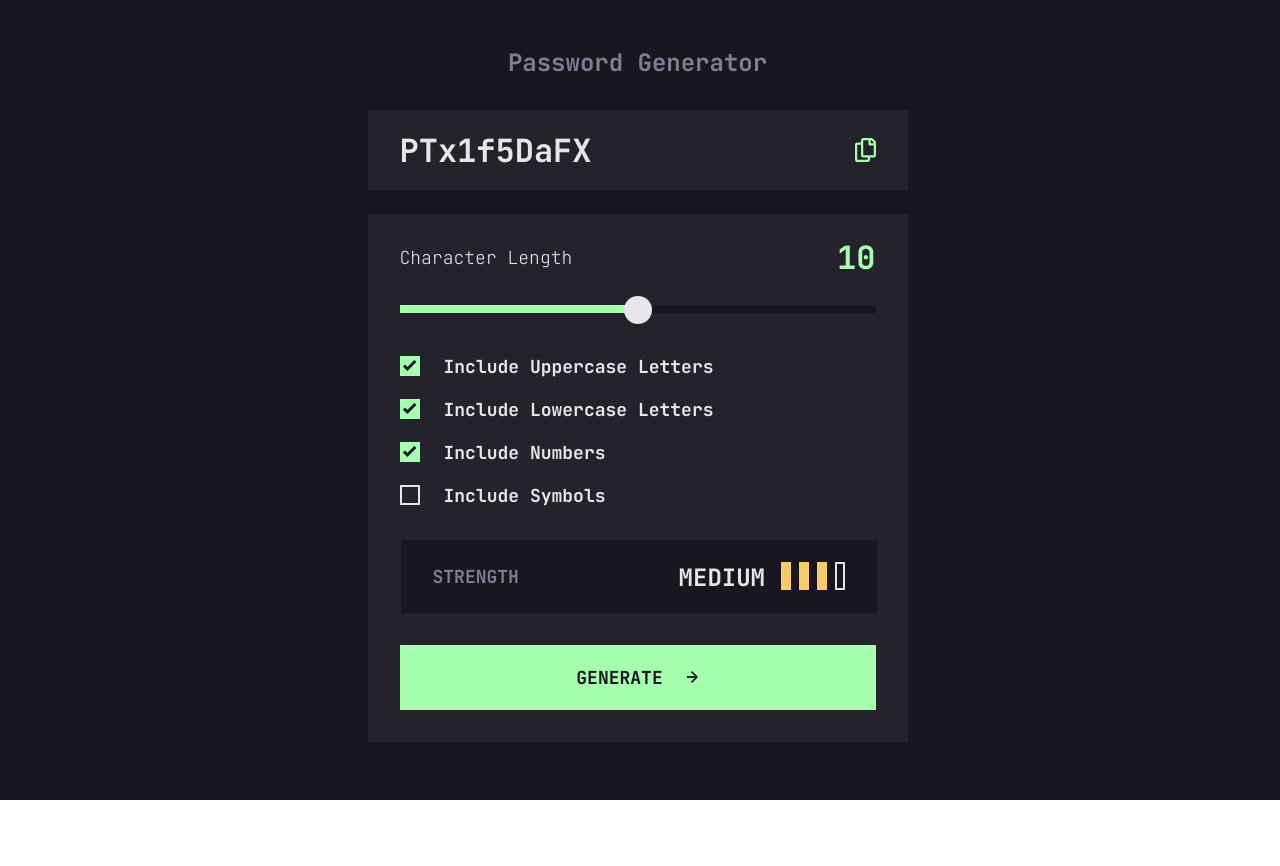
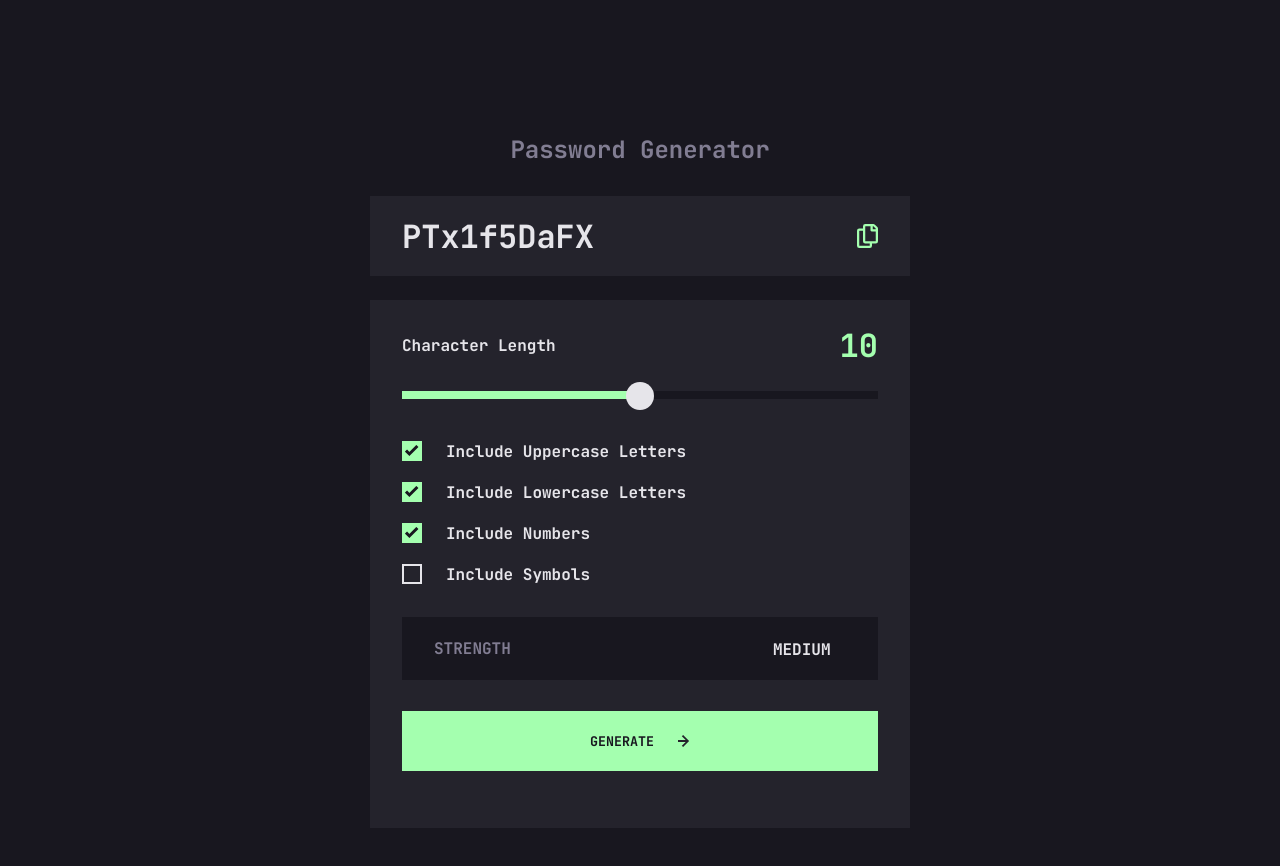
Before and after one commit to HusseinSamy/password-generator, an Angular app: page / in a window 1280 px wide. Shown: the top 866 px of the page. Before the commit the page ends 800 px from the top, so only its background shows below. Built offline with nearby package versions, Linux system fonts and the light colour scheme.

Commit message:
Minor changes in desktop styles

```diff
--- a/src/app/app.component.scss
+++ b/src/app/app.component.scss
@@ -1,30 +1,50 @@
 @import '/src/px-to-rem.scss';
 main{
   background-color: var(--very-dark-grey);
-  min-height: 100dvh;
+  min-height: 100vh;
+  min-width: 100vw;
+  overflow: hidden;
   display: flex;
   flex-direction: column;
-  justify-content: center;
   align-items: center;
+  padding-top: 6.4rem;
+}
+
+.copy-icon-mobile, .copy-icon-desktop{
+  fill: #A4FFAF;
+}
+.copy-icon-mobile:hover, .copy-icon-desktop:hover{
+  fill: var(--almost-white);
+  cursor: pointer;
+  transition: fill 0.2s ease-out;
+}
+
+.copy-icon-mobile{
+  display: none;
 }
 .container{
-  margin-top: rem(-2);
-  margin-left: rem(-5);
+  padding: 2rem;
   display: flex;
   flex-direction: column;
   align-items: center;
   min-height: rem(705);
   gap: rem(24);
   width: 100%;
+  max-width: rem(540);
 }
 
 .header-password__container{
   display: flex;
   flex-direction: column;
   align-items: center;
-  height: rem(143);
   justify-content: space-between;
   gap: rem(31);
+}
+
+.password{
+  max-width: 90%;
+  overflow-x: scroll;
+  overflow-y: hidden;
 }
 
 
@@ -35,6 +55,14 @@ main{
   height: rem(42);
   background-color: var(--dark-grey);
   padding: rem(19) rem(32);
+
+  .password__copy-to-clipboard{
+    display: flex;
+    gap: rem(10);
+    .copy-to-clipboard__keword{
+      color: #A4FFAF;
+    }
+  }
   h2{
     color: var(--almost-white);
   }
@@ -50,7 +78,7 @@ main{
   height: rem(460);
   flex-shrink: 0;
   background-color: var(--dark-grey);
-  padding: rem(34) rem(32);
+  padding: rem(36) rem(32) rem(32)rem(32);
   display: flex;
   flex-direction: column;
   justify-content: flex-start;
@@ -61,11 +89,9 @@ main{
     width: 100%;
     label{
       display: flex;
-      font-weight: 200;
       justify-content: space-between;
-      font-size: rem(18);
-      line-height: rem(20);
-      margin-bottom: rem(29);
+      margin-bottom: rem(27);
+      line-height: rem(20) !important;
       color: var(--almost-white);
 
       .character-length-value{
@@ -81,10 +107,8 @@ main{
     .password-options__option{
       display: flex;
       gap: rem(24);
-      align-items: center;
+      align-items: flex-start;
       margin-bottom: rem(20);
-      font-size: rem(18);
-      line-height: rem(23);
       label{
         color: var(--almost-white);
       }
@@ -99,16 +123,13 @@ main{
 
 .strength-meter{
   width: rem(412);
-  margin-top: rem(-2);
-  margin-left: rem(1);
+  margin-top: rem(-3);
   display: flex;
   justify-content: space-between;
   align-items: center;
   background-color: var(--very-dark-grey);
   padding: rem(20) rem(32);
   .strength-meter__keyword{
-    font-size: rem(18);
-    line-height: rem(23);
     color: var(--grey);
     margin: 0;
   }
@@ -117,18 +138,15 @@ main{
     margin-top: rem(2);
     gap: rem(15.5);
     .indicator__keyword{
-      font-size: rem(24);
-      line-height: rem(31);
       color: var(--almost-white);
       margin: 0;
     }
   }
 
-  .strength-bar-container{
+  #strength-bar-container{
     display: flex;
     gap: rem(8);
-    .strength-bar-fill{
-      background-color: var(--yellow);
+    .strength-bar{
       width: rem(10);
       height: rem(28);
     }
@@ -146,8 +164,6 @@ main{
   .generate-button{
     padding-top: rem(21);
     padding-bottom: rem(21);
-    font-size: 1.125rem;
-    line-height: 1.4375rem;
     color: var(--very-dark-grey);
     background-color: var(--neon-green);
     border: none;
@@ -155,10 +171,22 @@ main{
     justify-content: center;
     align-items: center;
     gap: rem(24);
+    box-sizing: content-box;
     cursor: pointer;
-    transition: background-color 0.2s ease-in-out;
-    margin-top: rem(-3);
+    transition: all 0.2s ease-in-out;
+    margin-top: rem(-4);
+    path{
+      fill: #24232C;
+    }
+
     &:hover{
-      background-color: var(--orange);
+      padding-top: rem(19);
+      padding-bottom: rem(19);
+      border: 2px solid var(--neon-green);
+      background-color: var(--very-dark-grey);
+      color: var(--neon-green);
+      path{
+        fill: var(--neon-green);
+      }
     }
   }
```
